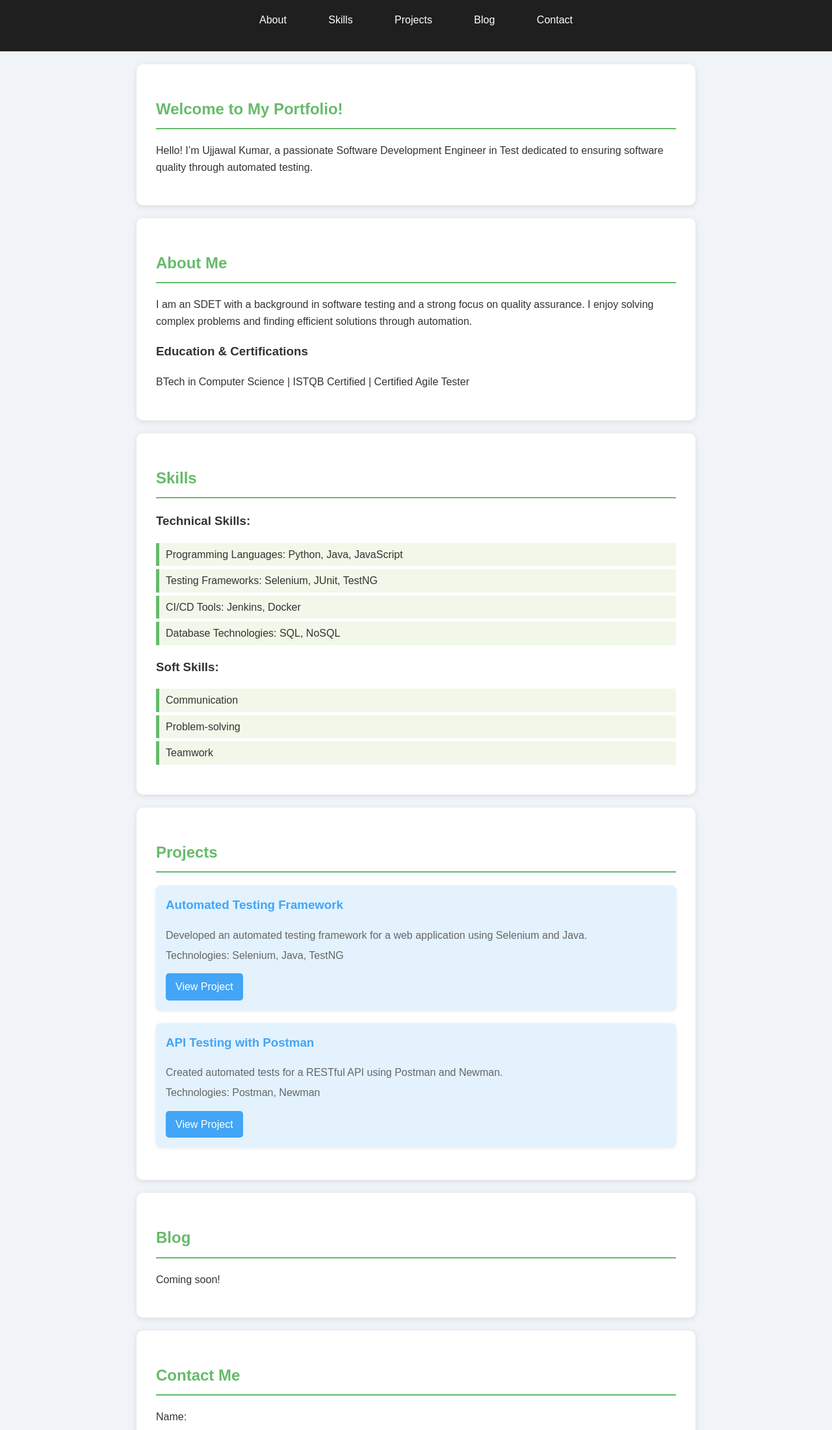
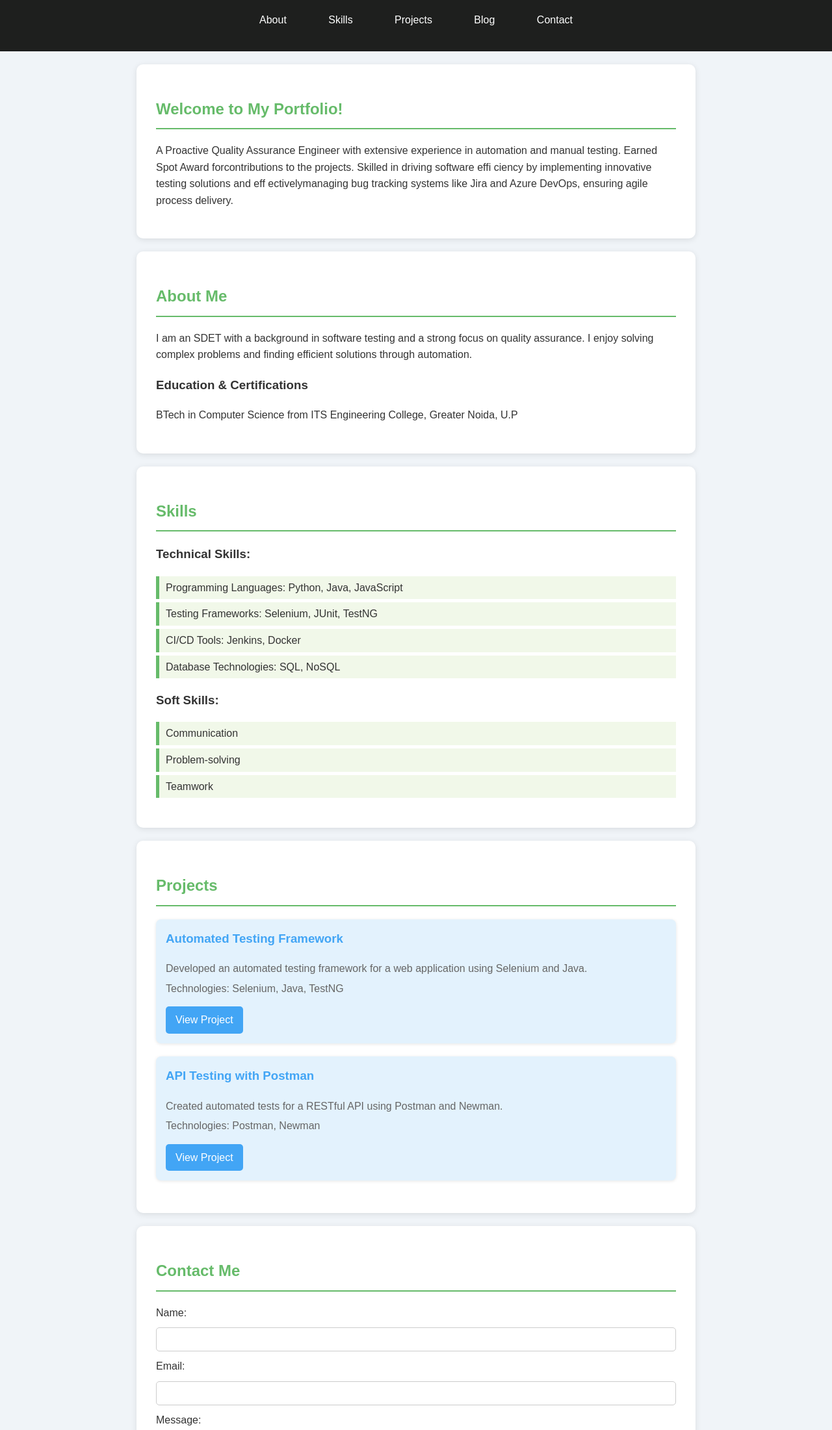
Before and after one commit to ujjawalkumar-deloitte/Portfolio, a plain HTML site: page index.html in a window 1280 px wide. Shown: the part 96-2297 px from the top of the page at 65% size. Drawn offline with Linux system fonts and the light colour scheme.

Commit message:
Update index.html

```diff
--- a/index.html
+++ b/index.html
@@ -138,14 +138,14 @@
 
 <section id="home">
     <h2>Welcome to My Portfolio!</h2>
-    <p>Hello! I’m Ujjawal Kumar, a passionate Software Development Engineer in Test dedicated to ensuring software quality through automated testing.</p>
+    <p>A Proactive Quality Assurance Engineer with extensive experience in automation and manual testing. Earned Spot Award forcontributions to the projects. Skilled in driving software effi ciency by implementing innovative testing solutions and eff ectivelymanaging bug tracking systems like Jira and Azure DevOps, ensuring agile process delivery.</p>
 </section>
 
 <section id="about">
     <h2>About Me</h2>
     <p>I am an SDET with a background in software testing and a strong focus on quality assurance. I enjoy solving complex problems and finding efficient solutions through automation.</p>
     <h3>Education & Certifications</h3>
-    <p>BTech in Computer Science | ISTQB Certified | Certified Agile Tester</p>
+    <p>BTech in Computer Science from ITS Engineering College, Greater Noida, U.P</p>
 </section>
 
 <section id="skills">
@@ -181,10 +181,10 @@
     </div>
 </section>
 
-<section id="blog">
+<!-- <section id="blog">
     <h2>Blog</h2>
     <p>Coming soon!</p>
-</section>
+</section> -->
 
 <section id="contact">
     <h2>Contact Me</h2>
@@ -202,7 +202,7 @@
 <footer>
     <p>&copy; 2024 Ujjawal Kumar. All Rights Reserved.</p>
     <p>
-        <a href="#" target="_blank">LinkedIn</a> |
+        <a href="www.linkedin.com/in/er-ujjawal-kumar" target="_blank">LinkedIn</a> |
         <a href="#" target="_blank">GitHub</a>
     </p>
 </footer>
```
